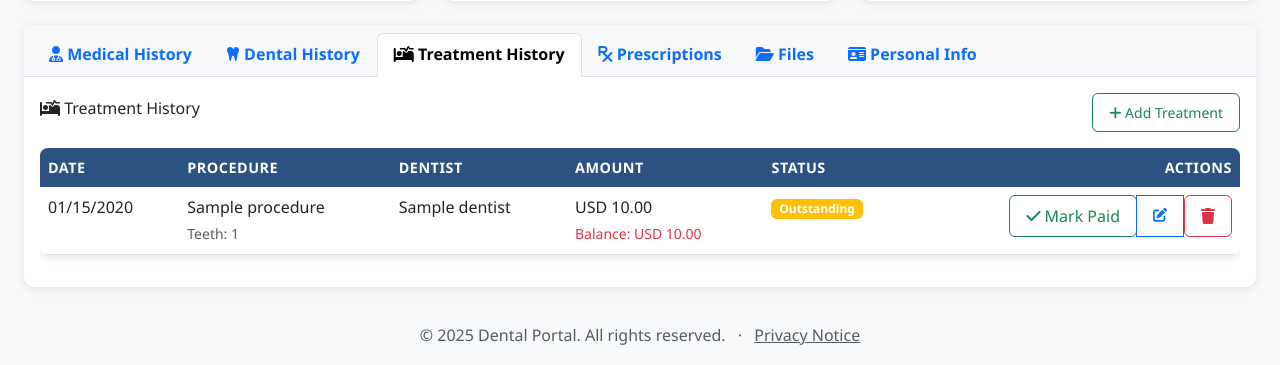
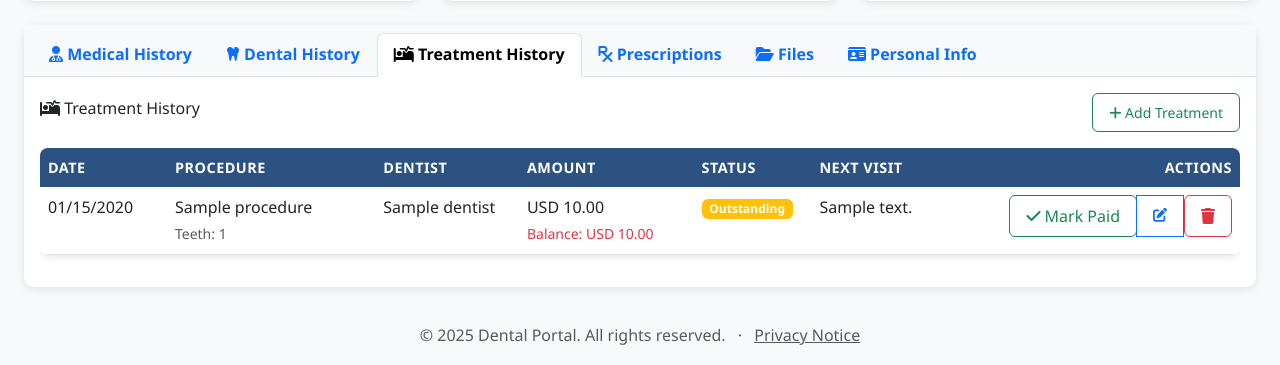
Before and after one commit to jaspherramos98/MyDentalPortal, a Flask app: template templates/patients/detail.html in a window 1280 px wide, after a click on "Treatment History". Shown: the part 902-1267 px from the top of the page. Run offline with Flask 3, Linux system fonts and the light colour scheme; the template is opened without the code that fills it: most values are stand-ins (such as "Sample title", 1, 10 or a date in 2020); some libraries are stand-ins or nearby versions.

Commit message:
feat: free-text "Next Visit" on treatments, shown in Treatment History
- Treatments get a next_visit note (trimmed, max 200 chars) entered on the
  add/edit treatment forms as a full-width row above Notes. Separate from
  "Schedule Next Appointment", which books a real calendar appointment.
- Patient page Treatment History: new NEXT VISIT column between Status and
  Actions. A fixed <colgroup> keeps spacing consistent: long notes wrap in
  their own column instead of shifting the others. Empty notes show a dash.
- "Mark Paid" is icon-only below 1200px (tooltip + aria-label kept) so the
  Actions column doesn't squeeze Next Visit on iPad-width screens.

Also: shrink_existing_images.py reads contentType from fs.files instead of
the deprecated GridOut.content_type.

Checked at 1920/1366/1024px: no horizontal scroll; Jinja autoescape covers
the free text (XSS test).

Co-Authored-By: Claude Opus 5.5 <noreply@anthropic.com>

```diff
--- a/scripts/shrink_existing_images.py
+++ b/scripts/shrink_existing_images.py
@@ -89,7 +89,10 @@ def shrink_all(db, apply=False):
             stats['after'] += len(new)
             if not apply:
                 continue
-            new_id = fs.put(new, filename=blob.filename, contentType=blob.content_type)
+            # GridOut.content_type is deprecated in pymongo 4.x — read the stored field.
+            content_type = (db['fs.files'].find_one({'_id': old_id}, {'contentType': 1})
+                            or {}).get('contentType')
+            new_id = fs.put(new, filename=blob.filename, contentType=content_type)
             result = db[coll].update_one({'_id': doc['_id'], field: old_id},
                                          {'$set': {field: new_id}})
             if result.modified_count == 1:
--- a/templates/patients/detail.html
+++ b/templates/patients/detail.html
@@ -539,7 +539,18 @@
 
                                 {% if treatment_records %}
                                 <div class="table-responsive">
-                                    <table class="table table-hover">
+                                    <table class="table table-hover treatment-history-table">
+                                        {# Fixed widths (sum 100%) so a long Next Visit note wraps in
+                                           its own column instead of shifting the others. #}
+                                        <colgroup>
+                                            <col style="width: 11%">
+                                            <col style="width: 19%">
+                                            <col style="width: 13%">
+                                            <col style="width: 16%">
+                                            <col style="width: 10%">
+                                            <col style="width: 18%">
+                                            <col style="width: 13%">
+                                        </colgroup>
                                         <thead>
                                             <tr>
                                                 <th>Date</th>
@@ -547,6 +558,7 @@
                                                 <th>Dentist</th>
                                                 <th>Amount</th>
                                                 <th>Status</th>
+                                                <th>Next Visit</th>
                                                 <th class="text-end">Actions</th>
                                             </tr>
                                         </thead>
@@ -582,6 +594,9 @@
                                                         {{ 'Paid' if treatment.balance == 0 else 'Outstanding' }}
                                                     </span>
                                                 </td>
+                                                <td class="text-break">
+                                                    {% if treatment.get('next_visit') %}{{ treatment.next_visit }}{% else %}<span class="text-muted">—</span>{% endif %}
+                                                </td>
                                                 <td class="text-end text-nowrap">
                                                     <div class="btn-group btn-group-sm" role="group">
                                                         {% if treatment.balance > 0 %}
@@ -589,8 +604,9 @@
                                                               action="{{ url_for('treatments.mark_paid', treatment_id=treatment._id) }}"
                                                               onsubmit="return confirm('Mark this treatment as fully paid? This sets Amount Paid to {{ clinic.get('currency', 'PHP') }} {{ '%.2f'|format(treatment.amount_charged) }} and clears the balance.');">
                                                             <input type="hidden" name="csrf_token" value="{{ csrf_token() }}">
-                                                            <button type="submit" class="btn btn-outline-success" title="Mark fully paid">
-                                                                <i class="fas fa-check"></i> Mark Paid
+                                                            <button type="submit" class="btn btn-outline-success" title="Mark fully paid" aria-label="Mark fully paid">
+                                                                {# Icon-only below 1200px so Actions doesn't squeeze Next Visit (iPad). #}
+                                                                <i class="fas fa-check"></i><span class="d-none d-xl-inline"> Mark Paid</span>
                                                             </button>
                                                         </form>
                                                         {% endif %}
```
Also changed, not shown: blueprints/routes/treatments.py (+13 -0 lines), templates/treatments/add.html (+7 -0 lines), templates/treatments/edit.html (+7 -0 lines), tests/test_routes_writes.py (+46 -0 lines).
